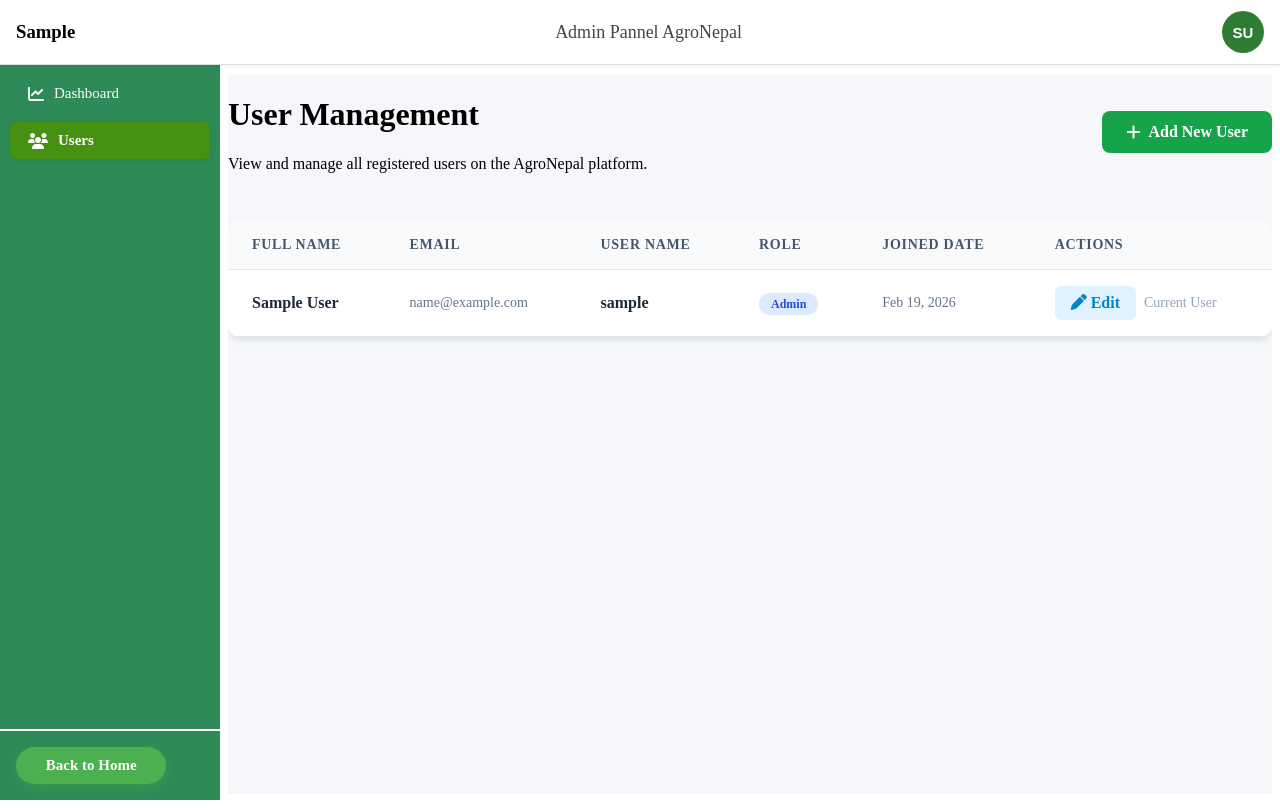
After one commit to RanadipShrestha/AgroNepal, a Django app: page /adminDashboard/users/ in a window 1280 px wide. The commit adds this page. Run offline with Django 5.2, Linux system fonts and the light colour scheme; the visitor is signed in with stand-in values (Sample User, id 1); data comes from the database, SQL or seed files in the repository.

Commit message:
Add: Added a page in admin dashboard where all the User Information are displayed

```diff
--- a/agroNepal/adminDashboard/urls.py
+++ b/agroNepal/adminDashboard/urls.py
@@ -3,4 +3,5 @@ from .views import *
 
 urlpatterns = [
    path("", adminDashboard, name="admindashboard"),
+    path("users/", adminUsers, name="adminUsers"),
 ]
--- a/agroNepal/adminDashboard/views.py
+++ b/agroNepal/adminDashboard/views.py
@@ -1,5 +1,10 @@
 from django.shortcuts import render
+from user.models import CustomUser
 
 # Create your views here.
 def adminDashboard(request):
   return render(request, 'adminDashboard/dashboard/dashboard.html')
+
+def adminUsers(request):
+  users = CustomUser.objects.all().order_by('-date_joined')
+  return render(request, 'adminDashboard/dashboard/user/users.html', {'users': users})
--- /dev/null
+++ b/agroNepal/static/assets/css/adminDashboard/dashboard/user.css
@@ -0,0 +1,158 @@
+/* Base Table Styles tailored for Admin */
+.admin-table-container {
+    background: white;
+    border-radius: 12px;
+    box-shadow: 0 4px 6px -1px rgb(0 0 0 / 0.1);
+    overflow: hidden;
+    margin-top: 2rem;
+}
+
+.admin-table {
+    width: 100%;
+    border-collapse: collapse;
+}
+
+.admin-table th,
+.admin-table td {
+    padding: 1rem 1.5rem;
+    text-align: left;
+    border-bottom: 1px solid #e2e8f0;
+}
+
+.admin-table th {
+    background-color: #f8fafc;
+    font-weight: 600;
+    color: #475569;
+    font-size: 0.875rem;
+    text-transform: uppercase;
+    letter-spacing: 0.05em;
+}
+
+.admin-table tbody tr:hover {
+    background-color: #f1f5f9;
+}
+
+/* User Details Styles */
+.user-name {
+    font-weight: 600;
+    color: #1e293b;
+}
+
+.user-email {
+    color: #64748b;
+    font-size: 0.875rem;
+}
+
+/* Badge Styles */
+.badge {
+    padding: 0.25rem 0.75rem;
+    border-radius: 9999px;
+    font-size: 0.75rem;
+    font-weight: 600;
+}
+
+.badge-admin {
+    background: #dbeafe;
+    color: #1d4ed8;
+}
+
+.badge-user {
+    background: #dcfce3;
+    color: #166534;
+}
+
+/* Button Styles */
+.delete-btn {
+    background: #fee2e2;
+    color: #ef4444;
+    border: none;
+    padding: 0.5rem 1rem;
+    border-radius: 6px;
+    cursor: pointer;
+    font-weight: 600;
+    transition: all 0.2s;
+}
+
+.delete-btn:hover {
+    background: #fca5a5;
+}
+
+/* Header Styles */
+.admin-dashboard-header {
+    margin-bottom: 0;
+    display: flex;
+    justify-content: space-between;
+    align-items: center;
+}
+
+.add-user-btn {
+    padding: 0.75rem 1.5rem;
+    text-decoration: none;
+    border-radius: 8px;
+    color: white;
+    font-weight: 600;
+    display: flex;
+    align-items: center;
+    gap: 0.5rem;
+    background-color: #16a34a;
+}
+
+/* Message Display Styles */
+.messages-container {
+    margin-top: 1rem;
+}
+
+.message {
+    padding: 1rem;
+    border-radius: 8px;
+    margin-bottom: 1rem;
+}
+
+.message.success {
+    background: #dcfce3;
+    color: #166534;
+}
+
+.message.error {
+    background: #fee2e2;
+    color: #ef4444;
+}
+
+/* Action Links Styles */
+.action-buttons {
+    display: flex;
+    gap: 0.5rem;
+}
+
+.edit-btn {
+    background: #e0f2fe;
+    color: #0284c7;
+    padding: 0.5rem 1rem;
+    border-radius: 6px;
+    cursor: pointer;
+    font-weight: 600;
+    text-decoration: none;
+    transition: all 0.2s;
+}
+
+.edit-btn:hover {
+    background: #bae6fd;
+}
+
+.current-user-label {
+    color: #94a3b8;
+    font-size: 0.875rem;
+    display: flex;
+    align-items: center;
+}
+
+/* Table Data Styles */
+.table-date {
+    color: #64748b;
+    font-size: 0.875rem;
+}
+
+.empty-state {
+    text-align: center;
+    color: #64748b;
+}
--- a/agroNepal/templates/adminDashboard.html
+++ b/agroNepal/templates/adminDashboard.html
@@ -21,6 +21,9 @@
     <link rel="stylesheet" href="{% static 'assets/css/adminDashboard/includes/admin_header.css' %}" />
     <link rel="stylesheet" href="{% static 'assets/css/adminDashboard/includes/admin_sidebar.css' %}" />
 
+    <!----------Dashboard------------>
+    <link rel="stylesheet" href="{% static 'assets/css/adminDashboard/dashboard/user.css' %}" />
+
   </head>
   <body>
     {% include "adminDashboard/includes/header.html" %}
--- /dev/null
+++ b/agroNepal/templates/adminDashboard/dashboard/user/add_user.html
@@ -0,0 +1,5 @@
+{% extends "adminDashboard.html" %}
+{% load static %}
+{% block content %}
+
+{% endblock  %}
--- /dev/null
+++ b/agroNepal/templates/adminDashboard/dashboard/user/users.html
@@ -0,0 +1,96 @@
+{% extends "adminDashboard.html" %}
+{% load static %}
+{% block title %}User Management - AgroNepal{% endblock title %}
+
+{% block content %}
+<link rel="stylesheet" href="{% static 'assets/css/adminDashboard/dashboard/dashboard.css' %}" />
+<link rel="stylesheet" href="{% static 'assets/css/adminDashboard/user_management.css' %}" />
+
+<div class="adminDashboard-dash">
+    <!-- Header Section -->
+    <div class="admin-dashboard-header">
+        <div>
+            <h1 class="adminDashboard-heading">User Management</h1>
+            <p class="adminDashboard-subtext">View and manage all registered users on the AgroNepal platform.</p>
+        </div>
+        <a href="" class="btn adminDashboard-btn-green add-user-btn">
+          {% comment %} {% url 'adminAddUser' %} {% endcomment %}
+            <i class="fa-solid fa-plus"></i> Add New User
+        </a>
+    </div>
+
+    <!-- Messages Display -->
+    {% if messages %}
+    <div class="messages-container">
+        {% for message in messages %}
+        <div class="message {% if 'success' in message.tags %}success{% else %}error{% endif %}">
+            {{ message }}
+        </div>
+        {% endfor %}
+    </div>
+    {% endif %}
+
+    <!-- Users Table -->
+    <div class="admin-table-container">
+        <table class="admin-table">
+            <thead>
+                <tr>
+                    <th>Full Name</th>
+                    <th>Email</th>
+                    <th>User Name</th>
+                    <th>Role</th>
+                    <th>Joined Date</th>
+                    <th>Actions</th>
+                </tr>
+            </thead>
+            <tbody>
+                {% for u in users %}
+                <tr>
+                    <td>
+                        <div class="user-name">{{ u.first_name }} {{ u.last_name }}</div>
+                    </td>
+                    <td>
+                        <div class="user-email">{{ u.email }}</div>
+                    </td>
+                    <td>
+                        <div class="user-name"> {{ u.username }}</div>
+                    </td>
+                    <td>
+                        {% if u.is_superuser or u.is_staff %}
+                            <span class="badge badge-admin">Admin</span>
+                        {% else %}
+                            <span class="badge badge-user">Farmer</span>
+                        {% endif %}
+                    </td>
+                    <td class="table-date">{{ u.date_joined|date:"M d, Y" }}</td>
+                    <td>
+                        <div class="action-buttons">
+                            <a href="" class="edit-btn">
+                              {% comment %} {% url 'adminEditUser' u.id %} {% endcomment %}
+                                <i class="fa-solid fa-pen"></i> Edit
+                            </a>
+                            {% if u.id != request.user.id %}
+                            <form method="POST" action="" onsubmit="return confirm('Are you sure you want to delete this user? This cannot be undone.');">
+                              {% comment %} {% url 'adminDeleteUser' %} {% endcomment %}
+                                {% csrf_token %}
+                                <input type="hidden" name="user_id" value="{{ u.id }}">
+                                <button type="submit" class="delete-btn">
+                                    <i class="fa-solid fa-trash"></i> Delete
+                                </button>
+                            </form>
+                            {% else %}
+                            <span class="current-user-label">Current User</span>
+                            {% endif %}
+                        </div>
+                    </td>
+                </tr>
+                {% empty %}
+                <tr>
+                    <td colspan="4" class="empty-state">No users found.</td>
+                </tr>
+                {% endfor %}
+            </tbody>
+        </table>
+    </div>
+</div>
+{% endblock content %}
--- a/agroNepal/templates/adminDashboard/includes/sidebar.html
+++ b/agroNepal/templates/adminDashboard/includes/sidebar.html
@@ -3,7 +3,8 @@
   <aside class="adminDashboardSidebar">
     <ul>
       <li><a href='{% url "admindashboard" %}' class="{% if request.resolver_match.url_name == 'admindashboard' %}active{% endif %}"><i class="fa-solid fa-chart-line"></i> Dashboard</a></li>
-      {% comment %} <li><a href='{% url "adminUsers" %}' class="{% if request.resolver_match.url_name == 'adminUsers' %}active{% endif %}"><i class="fa-solid fa-users"></i> Users</a></li>
+      <li><a href='{% url "adminUsers" %}' class="{% if request.resolver_match.url_name == 'adminUsers' %}active{% endif %}"><i class="fa-solid fa-users"></i> Users</a></li>
+      {% comment %}
       <li><a href='{% url "adminCrops" %}' class="{% if request.resolver_match.url_name == 'adminCrops' %}active{% endif %}"><i class="fa-solid fa-seedling"></i> Master Crops</a></li>
       <li><a href='{% url "adminCommunityPosts" %}' class="{% if request.resolver_match.url_name == 'adminCommunityPosts' %}active{% endif %}"><i class="fa-solid fa-comments"></i> Community Posts</a></li>
       <li><a href='{% url "adminContacts" %}' class="{% if request.resolver_match.url_name == 'adminContacts' %}active{% endif %}"><i class="fa-solid fa-envelope"></i> Contacts</a></li> {% endcomment %}
```
